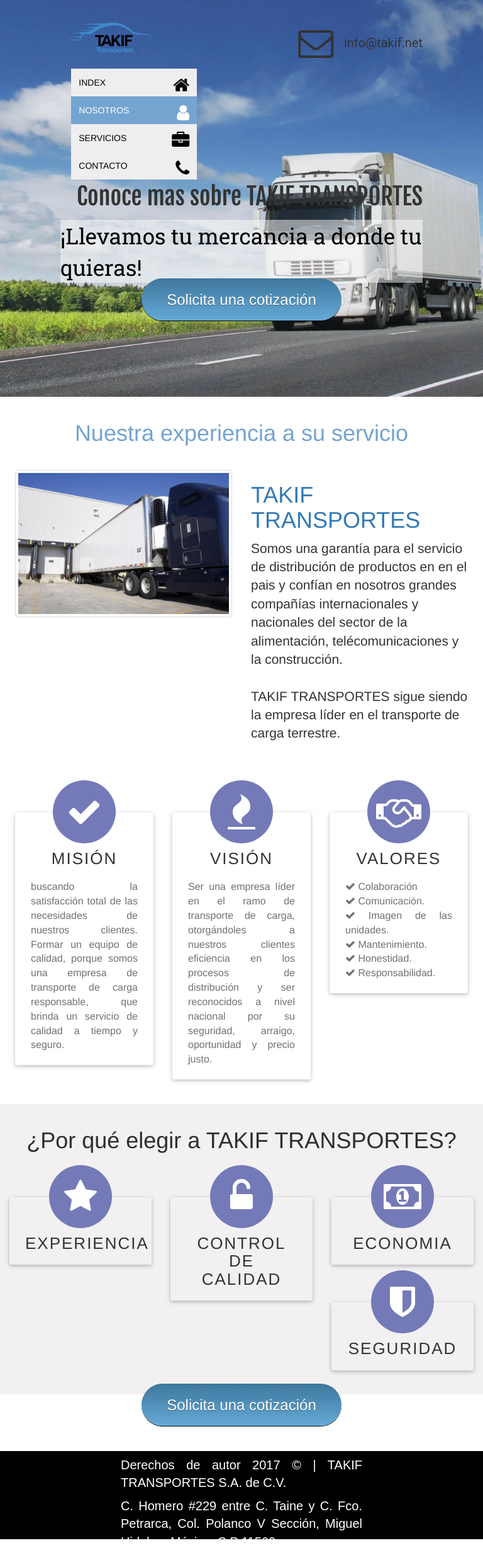
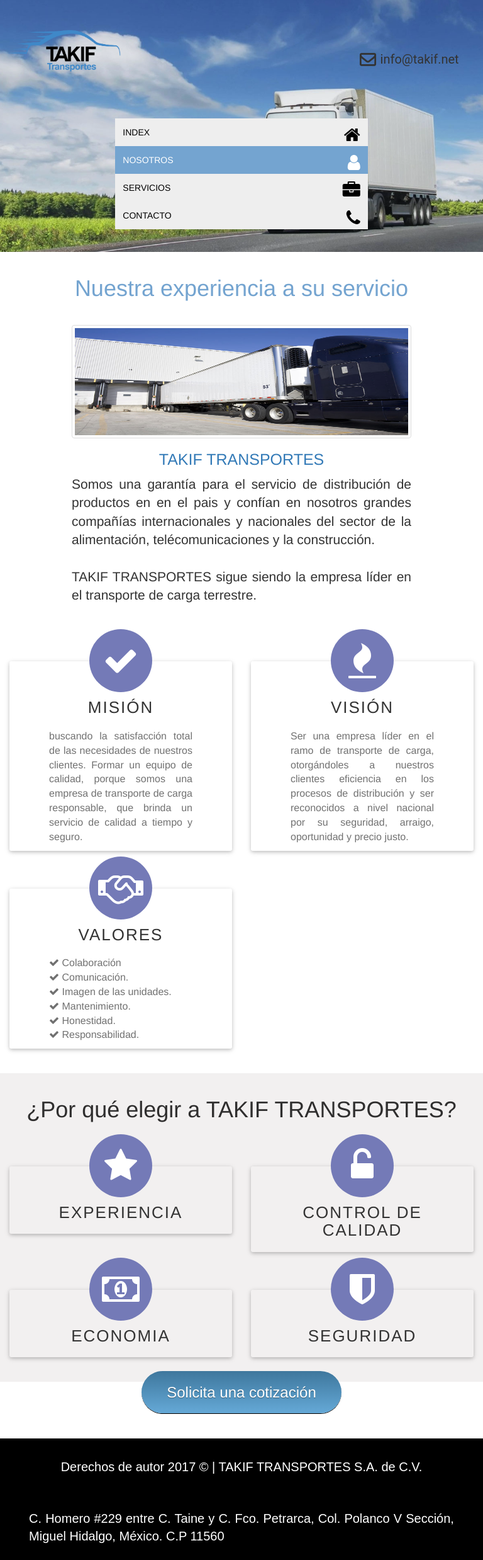
Before and after one commit to esteban1234/takif, a PHP site: page /vistas/nosotros.php in a window 768 px wide. Shown: the whole page at 63% size. Before the commit the page ends 2444 px from the top, so only its background shows below. Run offline with PHP 8.4, Linux system fonts and the light colour scheme.

Commit message:
UPDATE RESPONSIVE V1.2

```diff
--- a/css/responsivo.css
+++ b/css/responsivo.css
@@ -136,11 +136,6 @@
 		min-width: 85%;
 	}
 
-	/*.effect-julia{
-		border: 2px solid red;
-		width: 100px;
-	}
-*/
 	figcaption h2{
 		font-size: 20px;
 		text-align: center;
@@ -241,7 +236,7 @@
 		color: #000 !important;
 	}
 
-	.col-xs-12 img, .col-xs-12 p{
+	.col-xs-12 img, .col-xs-12 p, small{
 		width: 85% !important;
 		margin: auto;
 	}
@@ -307,6 +302,10 @@
 	.boton{
 		display: none;
 	}
+
+	.adapted-img{
+		text-align: center;
+	}
 	/*************END DISEÑO NOSOTROS****************/
 
 	/*************DISEÑO SERVICIOS****************/
@@ -324,19 +323,9 @@
 		min-width: 85%;
 	}
 
-	/*.effect-julia{
-		border: 2px solid red;
-		width: 100px;
-	}
-*/
 	figcaption h2{
 		font-size: 20px;
 		text-align: center;
-	}
-
-	figcaption div p{
-		width: 100%;
-		text-align: justify !important;
 	}
 
 	/*************END DISEÑO SERVICIOS****************/
@@ -347,11 +336,6 @@
 		margin: auto;
 		float: none !important;
 	}
-
-	/*form h1{
-		border: 2px solid red;
-		width: 100%;
-	}*/
 	/*************END DISEÑO CONTACTO****************/
 
 	/*************DISEÑO FOOTER****************/
@@ -370,11 +354,373 @@
 	/*************END DISEÑO FOOTER****************/
 }
 
-@media screen and (max-width: 799px) and (min-width: 600px) {}
+@media screen and (max-width: 799px) and (min-width: 600px) {
+	/**************DISEÑO INDEX**************/
 
-@media screen and (max-width: 1023px) and (min-width: 800px) {}
+	.banner{
+		height: 400px;
+	}
+
+	.fondo{
+		height: 100%;
+	}
+
+	.primary-img{
+		width: 38%;
+	}
+
+	.primary-img img{
+		width: 100%;
+	}
+
+	.contenlogocorreo{
+		width: 100%;
+	}
+
+	.correoarriba{
+		margin: 9% 5%;
+	}
+
+	.correoarriba i{
+		font-size: 25px;
+		font-weight: bold;
+		margin-top: 8%;
+	}
+
+	.textocorreoarriba a{
+		font-size: 20px;
+	}
+
+	.contenmenutexto{
+		width: 95%;
+		/*position: fixed;*/
+	}
+
+	.vertical-menu{
+		width: 55%;
+		float: none !important;
+		margin: auto;
+	}
+
+
+	.contenmenutexto p{
+		display: none;
+	}
+
+	.row h2{
+		font-size: 25px;
+		color: #000 !important;
+	}
+
+	.col-xs-12 img, .col-xs-12 p, small{
+		width: 75% !important;
+		margin: auto;
+	}
+
+	.col-xs-12 img{
+		height: 180px !important;
+	}
+
+	.col-xs-12 p{
+		text-align: justify;
+	}
+
+	.carousel-control{
+		margin-top: 75px !important;
+	}
+
+	.banner2{
+		height: 130px;
+	}
+
+	.banner2 p{
+		font-size: 25px;
+	}
+
+	.seccionmercados h1{
+		font-size: 20px;
+		color: #000 !important;
+		margin-bottom: 10%;
+	}
+
+	.contenmercados{
+		width: 85%;
+	}
+
+	.uno{
+		width: 50%;
+		margin-bottom: 10%;
+	}
+
+	.text-size{
+		font-size: 20px;
+		font-weight: bold;
+	}
+
+	/*************END DISEÑO INDEX****************/
+
+	/*************DISEÑO NOSOTROS****************/
+	.text-primary{
+		text-align: center;
+		font-size: 25px;
+	}
+
+	.adapted-img{
+		text-align: center;
+	}
+
+	.mvv{
+		text-align: center;
+		width: 100%;
+	}
+	/*************END DISEÑO NOSOTROS****************/
+
+	/*************DISEÑO SERVICIOS****************/
+	.grid{
+		text-align: center;
+	}
+
+	.grid figure{
+		width: 45%;
+		margin: 10px 10px;
+		height: 250px;
+		border-radius: 10px;
+		min-width: 45%;
+	}
+
+	figcaption h2{
+		font-size: 20px;
+		text-align: center;
+	}
+
+	/*************END DISEÑO SERVICIOS****************/
+
+	/*************DISEÑO CONTACTO****************/
+	.form1{
+		width: 75%;
+		margin: auto;
+		float: none !important;
+	}
+
+	.mapa{
+		float: none !important;
+		margin: auto;
+		text-align: center;
+	}
+
+	/*************END DISEÑO CONTACTO****************/
+
+	/*************DISEÑO FOOTER****************/
+	footer{
+		height: 100%;
+	}
+
+	footer p{
+		width: 100%;
+		padding: 3% 6%;
+	}
+
+	.text-justify{
+		text-align: justify;
+	}
+
+	.txt-center{
+		text-align: center;
+	}
+	/*************END DISEÑO FOOTER****************/
+}
+
+@media screen and (max-width: 1023px) and (min-width: 800px) {
+
+	/**************DISEÑO INDEX**************/
+
+	.banner{
+		height: 550px;
+	}
+
+	.fondo{
+		height: 100%;
+	}
+
+	.primary-img{
+		width: 38%;
+	}
+
+	.primary-img img{
+		width: 100%;
+	}
+
+	.contenlogocorreo{
+		width: 100%;
+	}
+
+	.correoarriba{
+		margin: 9% 5%;
+	}
+
+	.correoarriba i{
+		font-size: 25px;
+		font-weight: bold;
+		margin-top: 8%;
+	}
+
+	.textocorreoarriba a{
+		font-size: 30px;
+	}
+
+	.contenmenutexto{
+		width: 95%;
+	}
+
+	.vertical-menu{
+		width: 45%;
+		float: none !important;
+		margin: auto;
+	}
+
+
+	.contenmenutexto p{
+		display: none;
+	}
+
+	.row h2{
+		font-size: 25px;
+		color: #000 !important;
+	}
+
+	.col-xs-12 img, .col-xs-12 p, small{
+		width: 75% !important;
+		margin: auto;
+	}
+
+	.col-xs-12 img{
+		height: 180px !important;
+	}
+
+	.col-xs-12 p{
+		text-align: justify;
+	}
+
+	.carousel-control{
+		margin-top: 75px !important;
+	}
+
+	.banner2{
+		height: 130px;
+	}
+
+	.banner2 p{
+		font-size: 25px;
+	}
+
+	.seccionmercados h1{
+		font-size: 20px;
+		color: #000 !important;
+		margin-bottom: 10%;
+	}
+
+	.contenmercados{
+		width: 85%;
+	}
+
+	.uno{
+		width: 50%;
+		margin-bottom: 10%;
+	}
+
+	.text-size{
+		font-size: 20px;
+		font-weight: bold;
+	}
+
+	/*************END DISEÑO INDEX****************/
+
+	/*************DISEÑO NOSOTROS****************/
+	.adapted-img{
+		text-align: center;
+	}
+
+	.text-primary{
+		text-align: center;
+		font-size: 25px;
+	}
+
+
+	.box-height{
+		height: 350px;
+	}
+
+	.mvv{
+		text-align: center;
+		width: 100%;
+	}
+	/*************END DISEÑO NOSOTROS****************/
+
+	/*************DISEÑO CONTACTO****************/
+	.form1{
+		width: 45%;
+		/*float: none !important;*/
+	}
+
+	.mapa{
+		/*float: none !important;*/
+		text-align: center;
+		width: 45%;
+	}
+
+	/*************END DISEÑO CONTACTO****************/
+
+	/*************DISEÑO FOOTER****************/
+	footer{
+		height: 100%;
+	}
+
+	footer p{
+		width: 100%;
+		padding: 3% 6%;
+	}
+
+	.text-justify{
+		text-align: justify;
+	}
+
+	.txt-center{
+		text-align: center;
+	}
+	/*************END DISEÑO FOOTER****************/
+}
 
 @media screen and (max-width: 1280px) and (min-width: 1024px) {      /* mac*/
+
+	/**************DISEÑO INDEX**************/
+
+	.contenmercados{
+		border: 2px solid red;
+		width: 95%;
+	}
+
+	.text-size{
+		font-size: 20px;
+		font-weight: bold;
+	}
+
+	/*************END DISEÑO INDEX****************/
+
+	/*************DISEÑO CONTACTO****************/
+	.form1{
+		width: 45%;
+		/*float: none !important;*/
+	}
+
+	.mapa{
+		/*float: none !important;*/
+		text-align: center;
+		width: 45%;
+	}
+
+	/*************END DISEÑO CONTACTO****************/
+
+
 }
 @media screen and (max-width: 1366px) and (min-width: 1024px) { }
 
--- a/vistas/nosotros.php
+++ b/vistas/nosotros.php
@@ -34,9 +34,9 @@
 <div class="section textonosotros">
     <div class="container">
       <div class="row">
-        <div class="col-xs-12 col-sm-6 col-md-6">
+        <div class="col-xs-12 col-sm-12 col-md-4 adapted-img">
           <img src="../img/nos.jpg" class="img-fluid img-thumbnail"> </div>
-        <div class="col-xs-12 col-sm-6 col-md-6">
+        <div class="col-xs-12 col-sm-12 col-md-8">
           <h1 class="text-primary">TAKIF TRANSPORTES</h1>
           <p class="lead">Somos una garantía para el servicio de distribución de productos en en el pais y confían en nosotros grandes compañías internacionales y nacionales del sector de la alimentación, telécomunicaciones y la construcción. <br><br>TAKIF TRANSPORTES sigue siendo la empresa líder en el transporte de carga terrestre.</p>
         </div>
@@ -46,8 +46,8 @@
 
   <div class="container mvv">
     <div class="row">
-        <div class="col-xs-12 col-sm-4 col-md-4">
-            <div class="box">
+        <div class="col-xs-12 col-sm-6 col-md-4">
+            <div class="box box-height">
                 <div class="box-icon">
                     <span class="fa fa-4x fa-check"></span>
                 </div>
@@ -61,8 +61,8 @@
             </div>
         </div>
 
-        <div class="col-xs-12 col-sm-4 col-md-4">
-            <div class="box">
+        <div class="col-xs-12 col-sm-6 col-md-4">
+            <div class="box box-height">
                 <div class="box-icon">
                     <span class="fa fa-4x fa-fire"></span>
                 </div>
@@ -74,8 +74,8 @@
             </div>
         </div>
 
-        <div class="col-xs-12 col-sm-4 col-md-4">
-            <div class="box">
+        <div class="col-xs-12 col-sm-6 col-md-4">
+            <div class="box box-height">
                 <div class="box-icon">
                     <span class="fa fa-4x fa-handshake-o"></span>
                 </div>
@@ -97,7 +97,7 @@
 
 <article class="elegir">
  <h1 class="text-center h1por">¿Por qué elegir a TAKIF TRANSPORTES?</h1>
- <div class="col-xs-12 col-sm-4 col-md-3">
+ <div class="col-xs-12 col-sm-6 col-md-3">
             <div class="box">
                 <div class="box-icon">
                     <span class="fa fa-4x fa-star"></span>
@@ -108,7 +108,7 @@
             </div>
         </div>
 
-        <div class="col-xs-12 col-sm-4 col-md-3">
+        <div class="col-xs-12 col-sm-6 col-md-3">
             <div class="box">
                 <div class="box-icon">
                     <span class="fa fa-4x fa-unlock-alt"></span>
@@ -119,7 +119,7 @@
             </div>
         </div>
 
-        <div class="col-xs-12 col-sm-4 col-md-3">
+        <div class="col-xs-12 col-sm-6 col-md-3">
             <div class="box">
                 <div class="box-icon">
                     <span class="fa fa-4x fa-money"></span>
@@ -129,7 +129,7 @@
                 </div>
             </div>
         </div>
-        <div class="col-xs-12 col-sm-4 col-md-3">
+        <div class="col-xs-12 col-sm-6 col-md-3">
             <div class="box">
                 <div class="box-icon">
                     <span class="fa fa-4x fa-shield"></span>
--- a/vistas/pie.php
+++ b/vistas/pie.php
@@ -1,4 +1,4 @@
 <footer>
-<p class="text-justify">Derechos de autor 2017 © | TAKIF TRANSPORTES S.A. de C.V.</p>
+<p class="text-justify txt-center">Derechos de autor 2017 © | TAKIF TRANSPORTES S.A. de C.V.</p>
 <p class="text-justify">C. Homero #229 entre C. Taine y C. Fco. Petrarca, Col. Polanco V Sección, Miguel Hidalgo, México. C.P 11560</p>
 </footer>
```
Also changed, not shown: index.php (+6 -6 lines).
